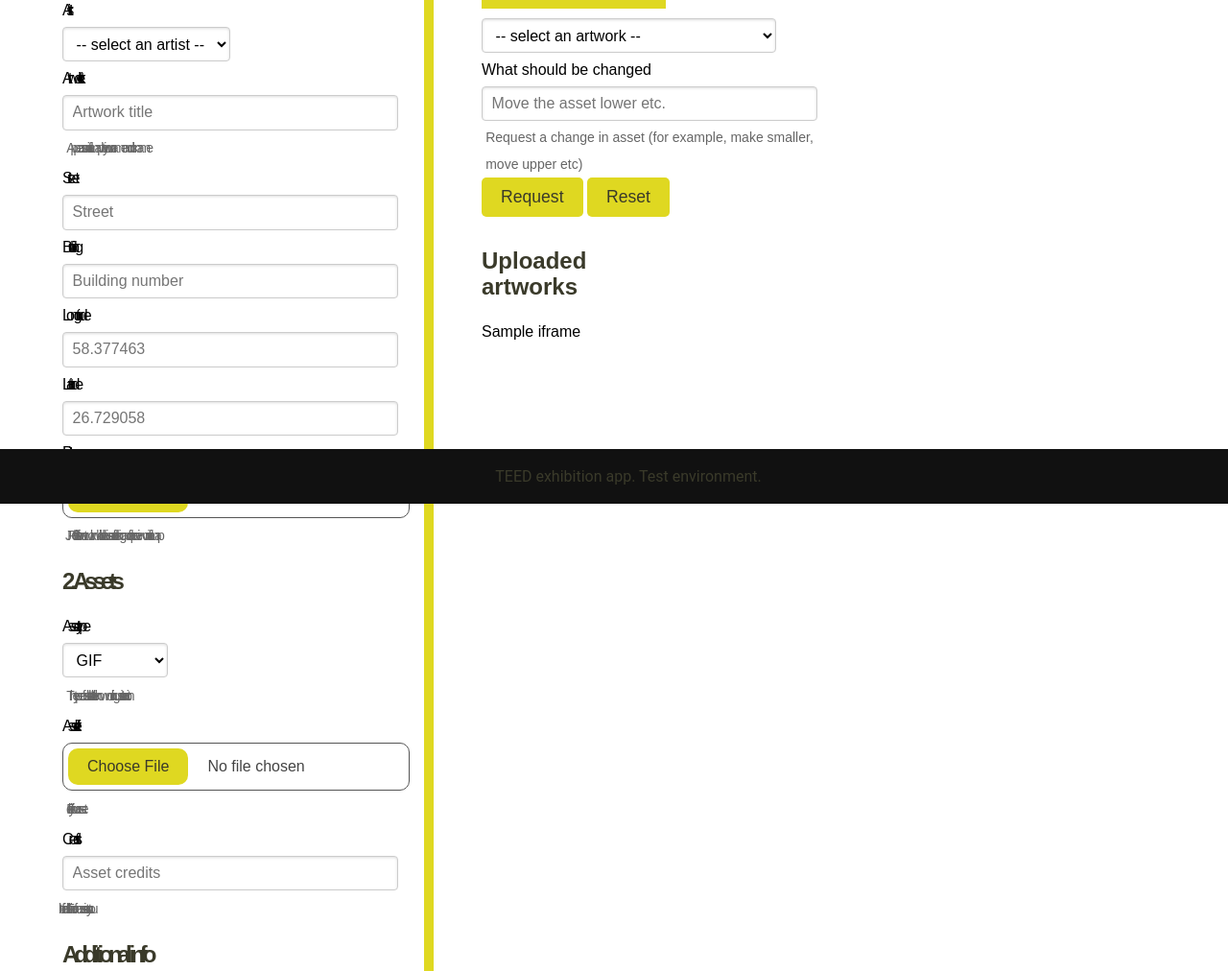
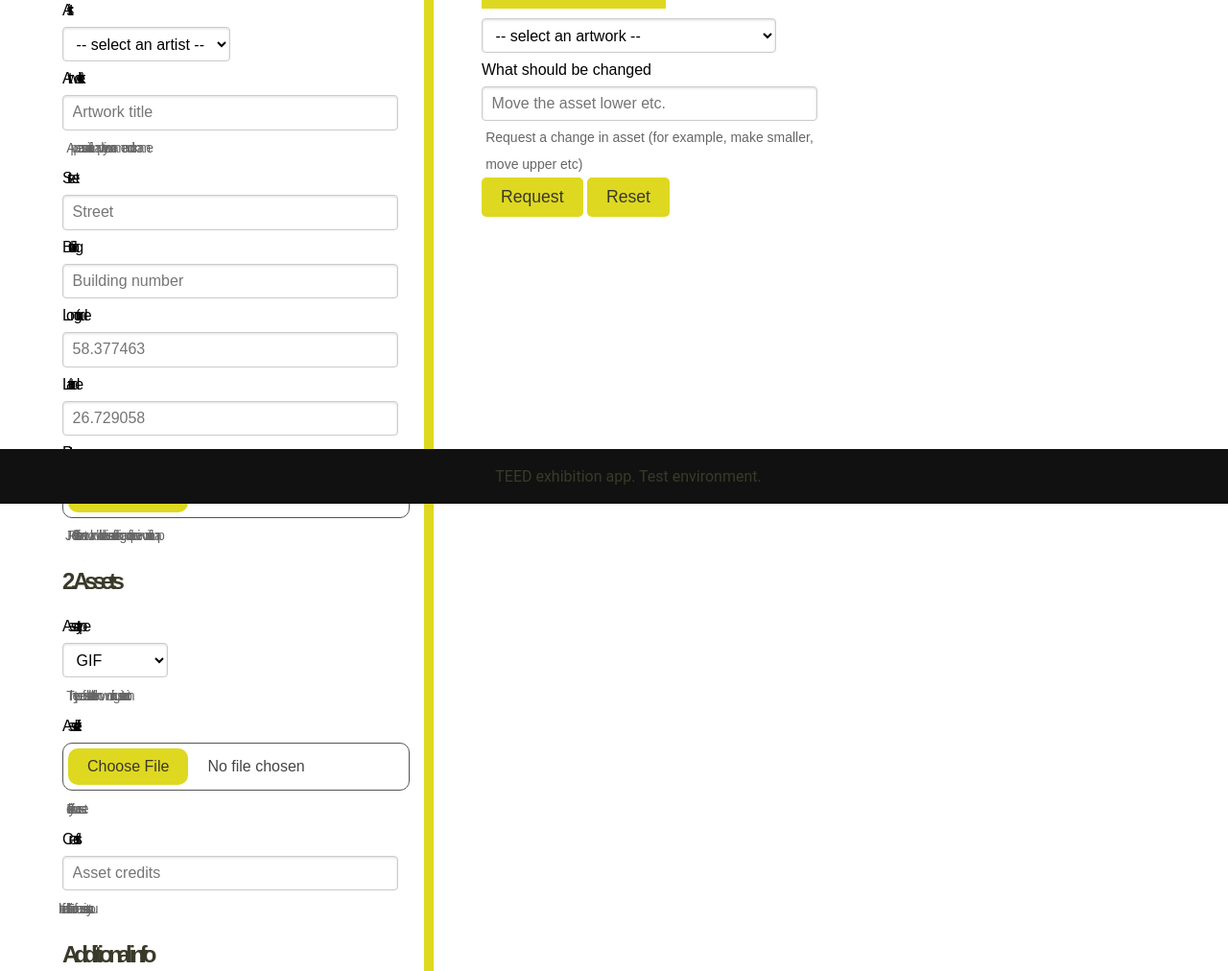
Before and after one commit to c0chonnet/teed, a Flask app: template templates/upload.html in a window 1280 px wide. Shown: the part 275-1287 px from the top of the page at 96% size. Run offline with Flask 3, Linux system fonts and the light colour scheme; the template is opened without the code that fills it: most values are stand-ins (such as "Sample title", 1, 10 or a date in 2020); some libraries are stand-ins or nearby versions.

Commit message:
Map will be on a separate page

```diff
--- a/app.py
+++ b/app.py
@@ -219,39 +219,7 @@ def upload():
             artworks = connection.execute(sql.text('''SELECT artworks.*, artists.name AS a_name
                                                    FROM artworks JOIN artists ON artists.id = artworks.artist_id;'''))
 
-      min_lat = 58.2
-      min_lon = 26.5
-      max_lat = 58.6
-      max_lon = 26.8
-
-      m = folium.Map(
-          tiles='https://api.mapbox.com/styles/v1/c0chonnet/clhnpz6f701p801pr5dhp8tbh/tiles/256/{z}/{x}/{y}@2x?access_token=pk.eyJ1IjoiYzBjaG9ubmV0IiwiYSI6ImNrYno3NGtlbTA1ZDgzM3BtbDhzNGNnbGoifQ.eRl5T1mXLzwFZsxx0K942A',
-          position='absolute',
-          location=[58.3784716, 26.7229996],
-          zoom_start=11, max_zoom=16, min_zoom=10,
-          attr='© Mapbox 💗 #näitusteed',
-          control_scale=True,
-          min_lat=min_lat,
-          max_lat=max_lat,
-          min_lon=min_lon,
-          max_lon=max_lon,
-          prefer_canvas=True,
-          max_bounds=True
-          )
-
-      for a in artworks:
-          mk = folium.Marker([a.lon, a.lat], popup=folium.Popup(f'''
-                 <b style="text-transform:uppercase;">{a.name}</b><br>
-                 <b>{a.a_name}</b>
-                 {a.street} {a.building}
-                 '''))
-          m.add_child(mk)
-
-      m.get_root().width = "400px"
-      m.get_root().height = "300px"
-      iframe = m.get_root()._repr_html_()
-
-      return render_template('upload.html', artists=artists, artworks=artworks,iframe=iframe)
+      return render_template('upload.html', artists=artists, artworks=artworks)
 
 
 # Babel
--- a/templates/upload.html
+++ b/templates/upload.html
@@ -106,11 +106,7 @@
              </form>
 
 
-             <h2>Uploaded artworks</h2>
 
-             <div class="route-map">
-             {{iframe|safe}}
-</div>
              </div>
          </div>
 
```
